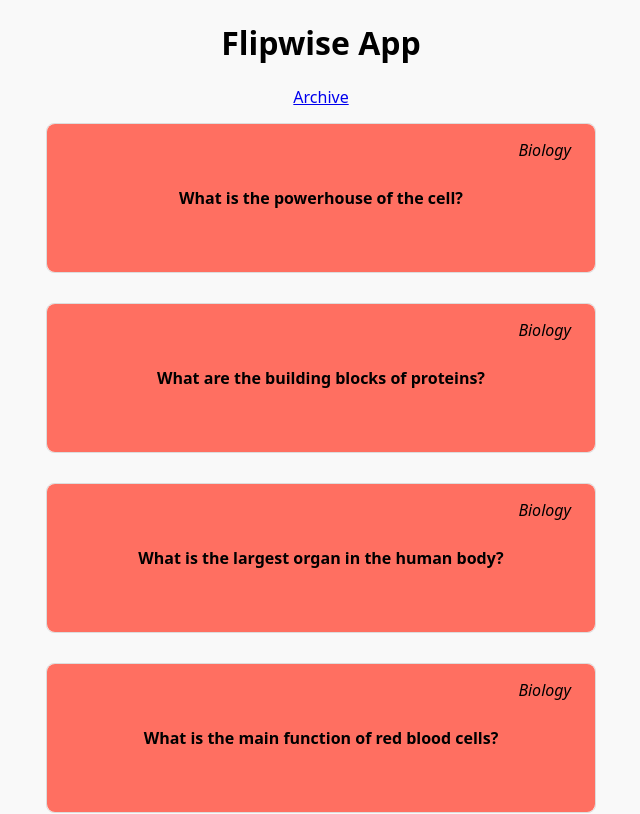
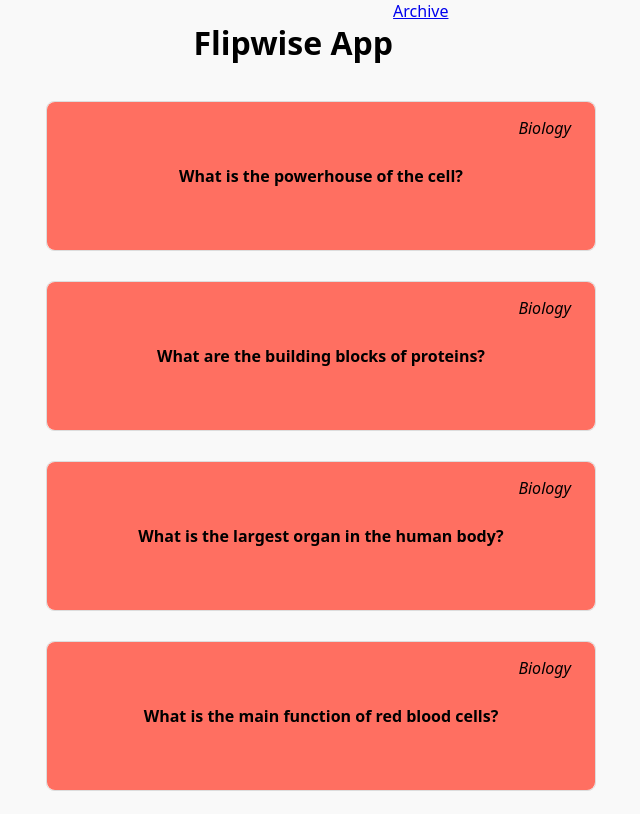
Before and after one commit to TastyCrysis/FlipWise-2.0, a Next.js app: page / in a window 1280 px wide. Shown: the top 814 px of the page, without its empty margins (319-959 px from the left). Built offline with nearby package versions, Linux system fonts and the light colour scheme.

Commit message:
fix styling

```diff
--- a/pages/archive.js
+++ b/pages/archive.js
@@ -4,8 +4,7 @@ import Link from "next/link";
 
 const Container = styled.div`
   display: flex;
-  flex-direction: column;
-  align-items: center;
+  justify-content: center;
 `;
 
 export default function archive({
--- a/pages/index.js
+++ b/pages/index.js
@@ -4,8 +4,7 @@ import Link from "next/link";
 
 const Container = styled.div`
   display: flex;
-  flex-direction: column;
-  align-items: center;
+  justify-content: center;
 `;
 
 export default function index({
```
